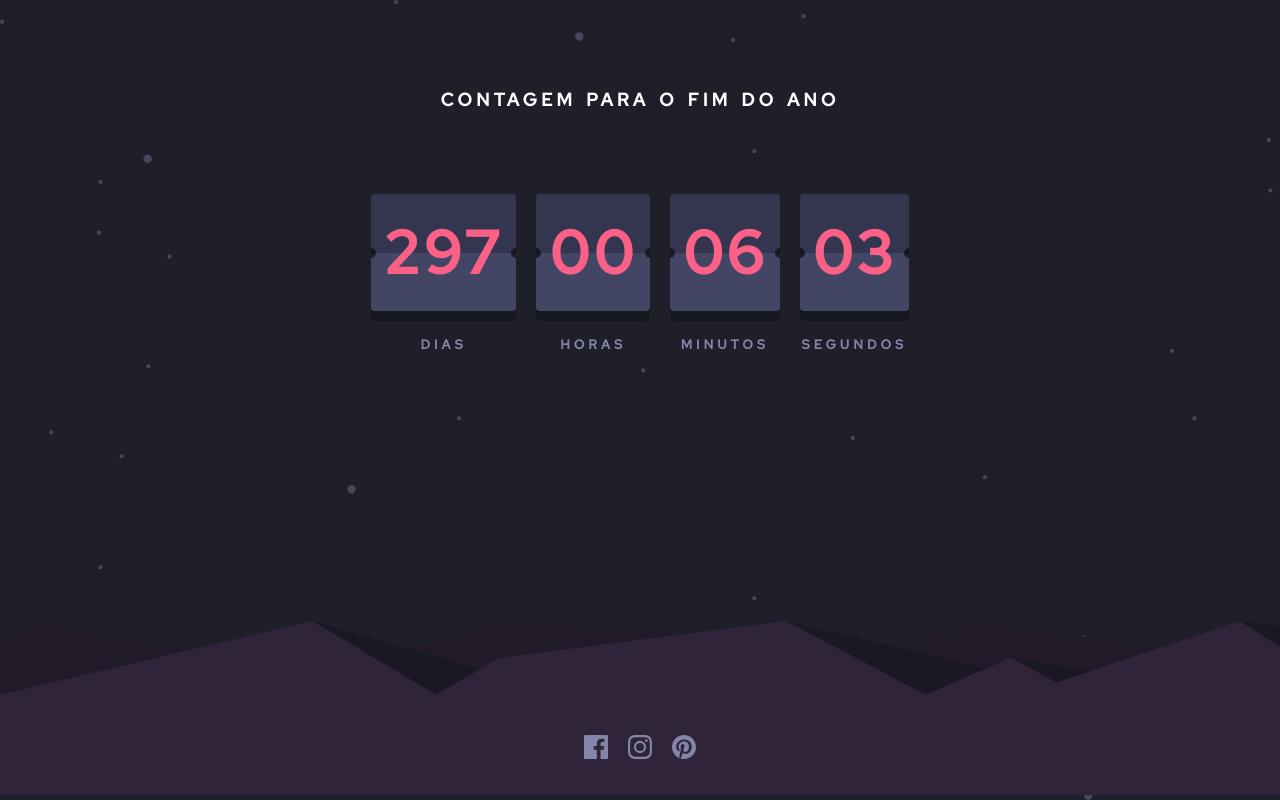
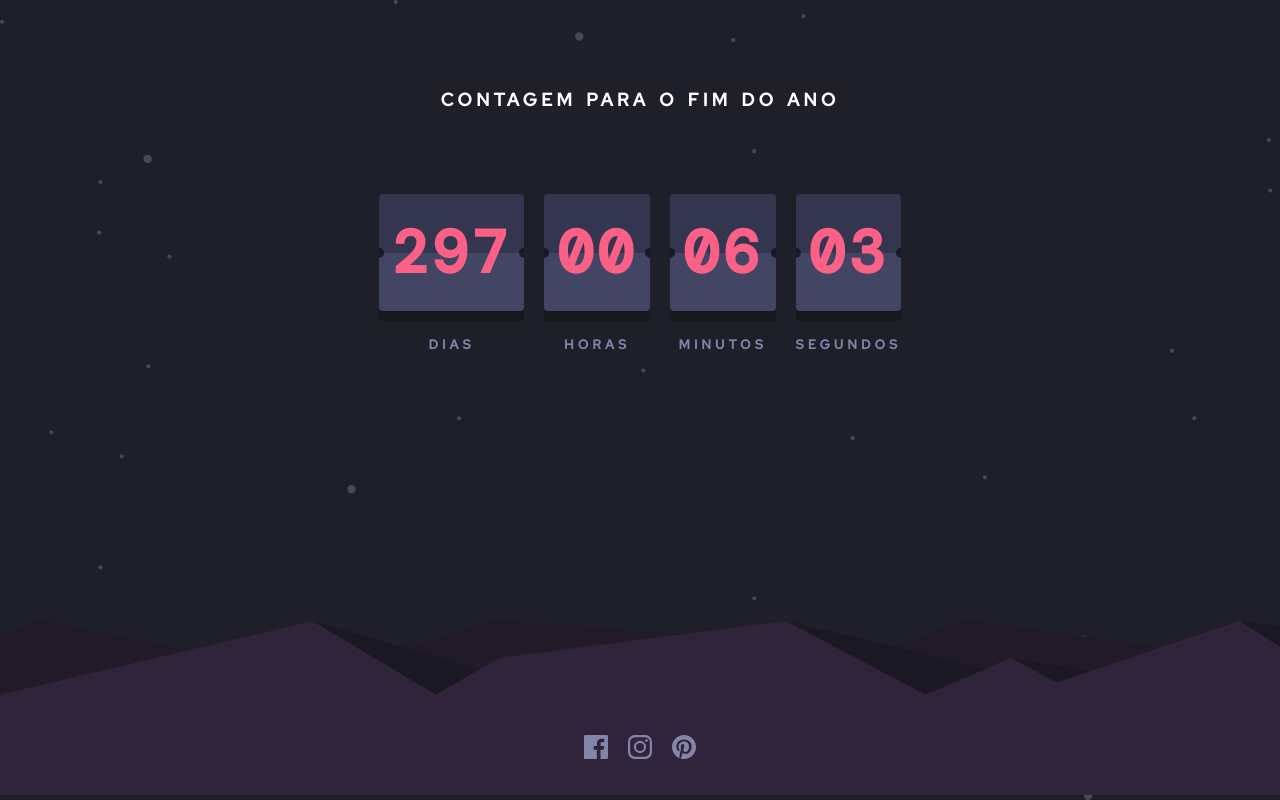
Before and after one commit to StomperHK/new-year-countdown, a plain HTML site: page index.html in a window 1280 px wide. Drawn offline with nearby package versions, Linux system fonts and the light colour scheme.

Commit message:
style: minor style changes.

```diff
--- a/style.scss
+++ b/style.scss
@@ -78,8 +78,9 @@ h1 {
     border-radius: 4px;
 
     font-size: 60px;
-    font-weight: 700;
+    font-weight: 600;
     font-variant: small-caps;
+    font-family: 'DM Mono', monospace;
     letter-spacing: 4px;
     color: var(--soft-red);
 
```
Also changed, not shown: style.css.
